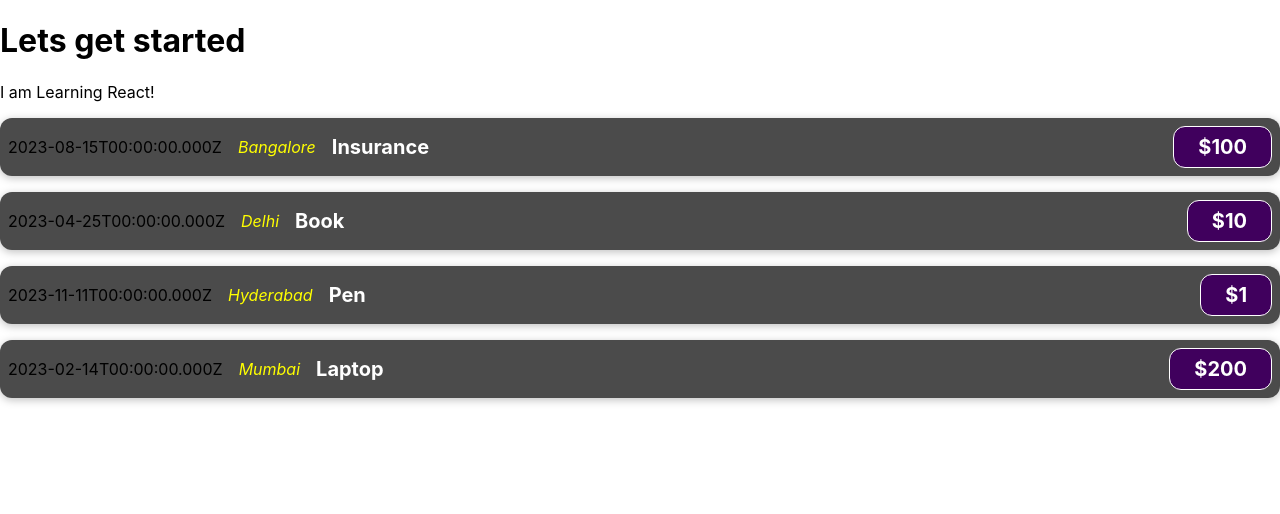
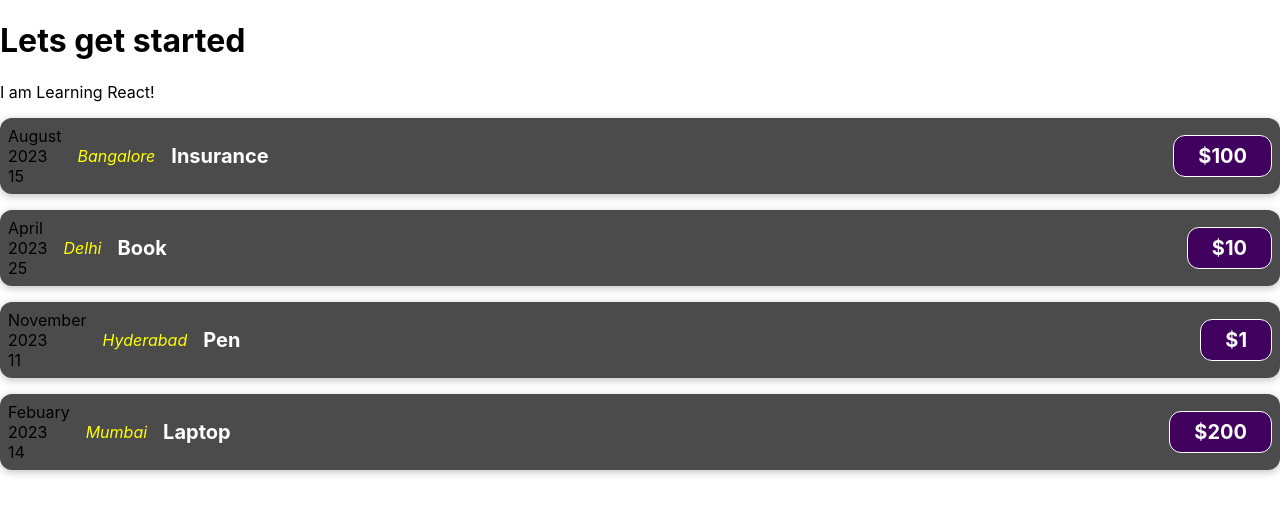
Before and after one commit to puranrana080/Learning-React, a React (Create React App) app: page / in a window 1280 px wide. Shown: the top 514 px of the page. Built offline with nearby package versions, Linux system fonts and the light colour scheme.

Commit message:
formatting date

```diff
--- a/src/components/ExpenseItem.js
+++ b/src/components/ExpenseItem.js
@@ -1,9 +1,18 @@
 import './ExpenseItem.css'
+const months = ['January','Febuary','March','April','May','June','July','August','September','October','November','December']
+
 
 function ExpenseItem(props){
+    const month=months[props.date.getMonth()]
+    const year=props.date.getFullYear()
+    const day=props.date.getDate()
 
     return <div className='expense-item'>
-        <div>{props.date.toISOString()}</div>
+        <div>
+        <div>{month}</div>
+        <div>{year}</div>
+        <div>{day}</div>
+        </div>
         <div className='expense-item__location'>{props.location}</div>
         <div className='expense-item__description'>
             <h2>{props.title}</h2>
```
